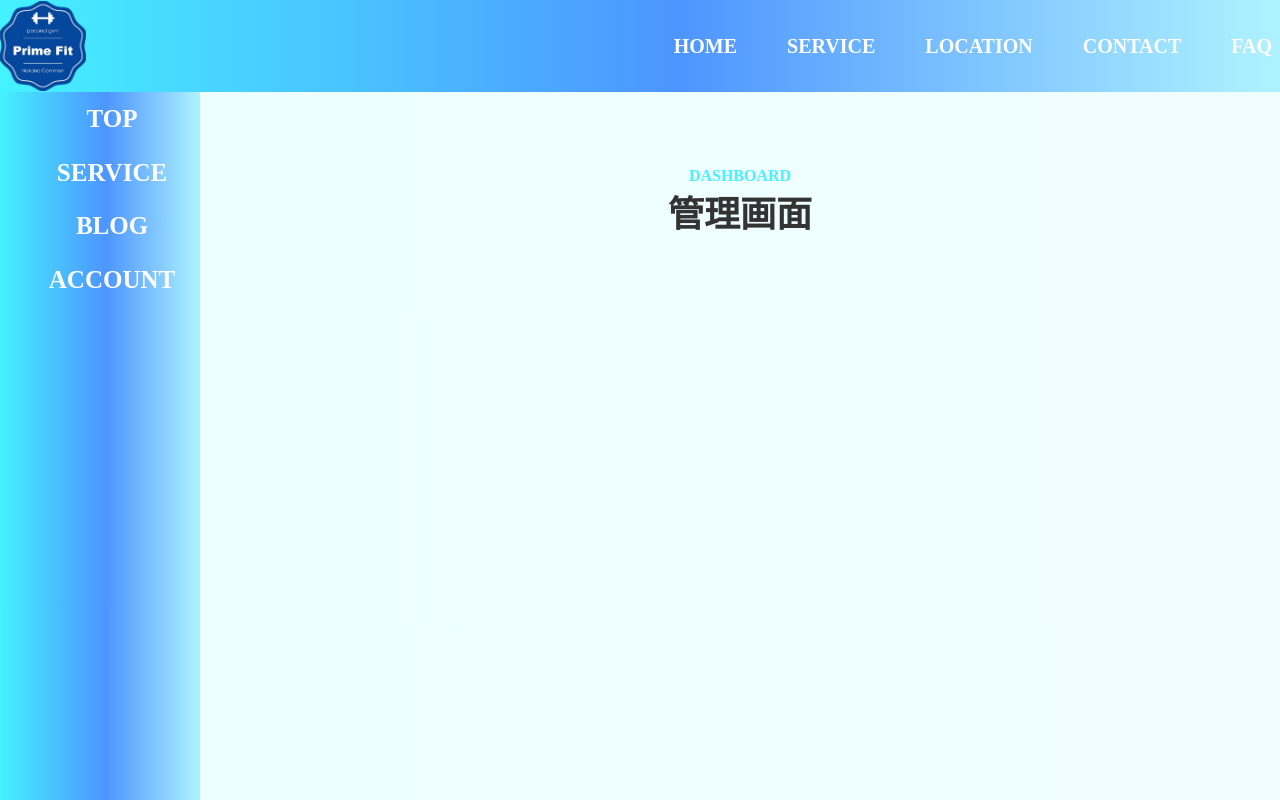
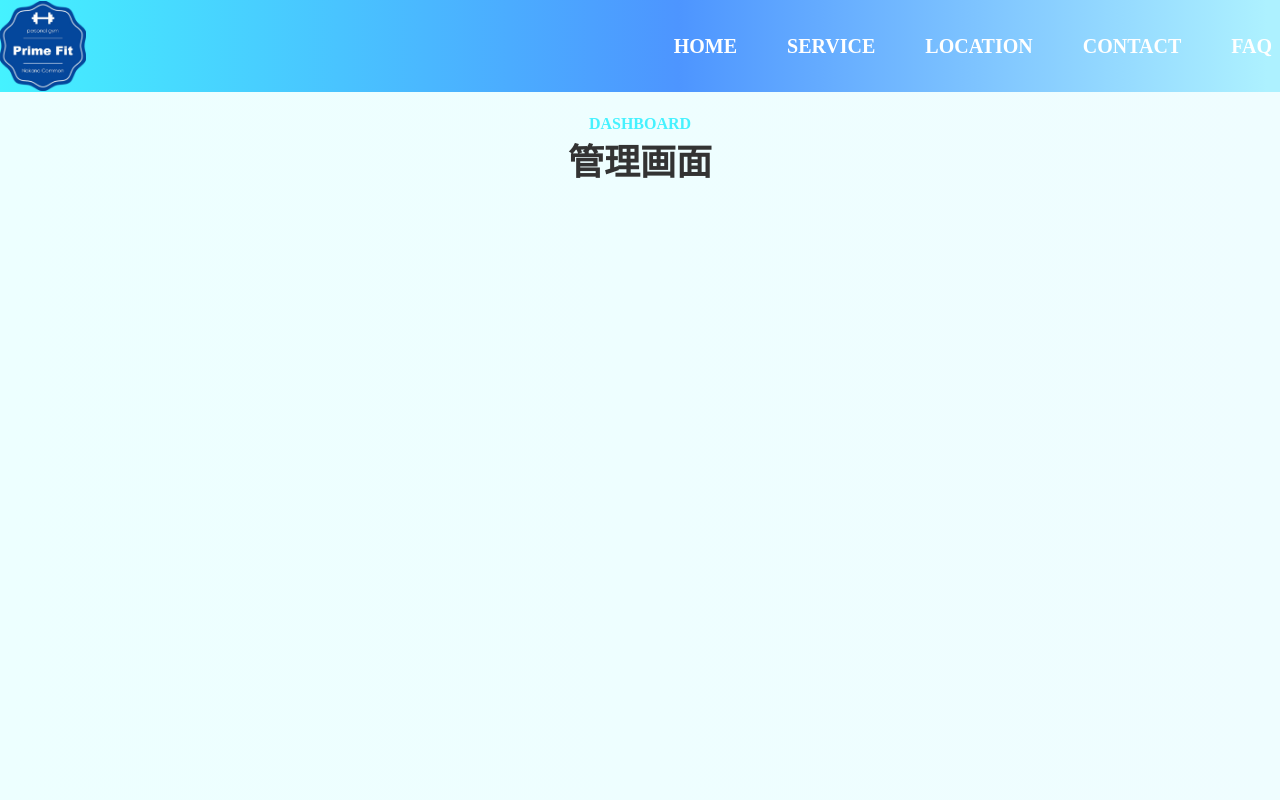
Before and after one commit to saitoshi/nakanoPrimeFit2, a Next.js app in the folder src/: page /dashboard in a window 1280 px wide. Built offline with nearby package versions, Linux system fonts and the light colour scheme.

Commit message:
issue-06: added dashboard feature

```diff
--- /dev/null
+++ b/src/app/components/Dashboard Related/DashboardTab.tsx
@@ -0,0 +1,9 @@
+import './style.css';
+
+export const DashboardTab = () => {
+  return (
+    <div className='tab'>
+      <div></div>
+    </div>
+  );
+};
--- a/src/app/dashboard/page.tsx
+++ b/src/app/dashboard/page.tsx
@@ -1,17 +1,13 @@
 import type { Metadata } from 'next';
 import './style.css';
-import SideMenu from '../components/SideMenu/SideMenu';
 export default function Dashboard() {
   return (
     <div>
-      <SideMenu />
-      <div id='dashboardBody'>
-        <div id='dashboardContainer'>
-          <h2>
-            <p className='subHeader'>DASHBOARD</p>
-            <p className='mainHeader'>管理画面</p>
-          </h2>
-        </div>
+      <div id='dashboardContainer'>
+        <h2>
+          <p className='subHeader'>DASHBOARD</p>
+          <p className='mainHeader'>管理画面</p>
+        </h2>
       </div>
     </div>
   );
--- a/src/app/dashboard/style.css
+++ b/src/app/dashboard/style.css
@@ -1,8 +1,4 @@
-#dashboardBody {
-  margin-left: 200px;
-}
-
 #dashboardContainer h2 {
-  padding: 72px 0 72px;
+  padding: 20px 0 72px;
   text-align: center;
 }
--- a/src/app/login/page.tsx
+++ b/src/app/login/page.tsx
@@ -22,7 +22,7 @@ export default function Login() {
       const userData = res.json();
       setIsLoading(false);
       console.log(userData);
-      router.push('/');
+      router.push('/dashboard');
     } catch (error) {
       console.log(error);
       setIsError(true);
```
